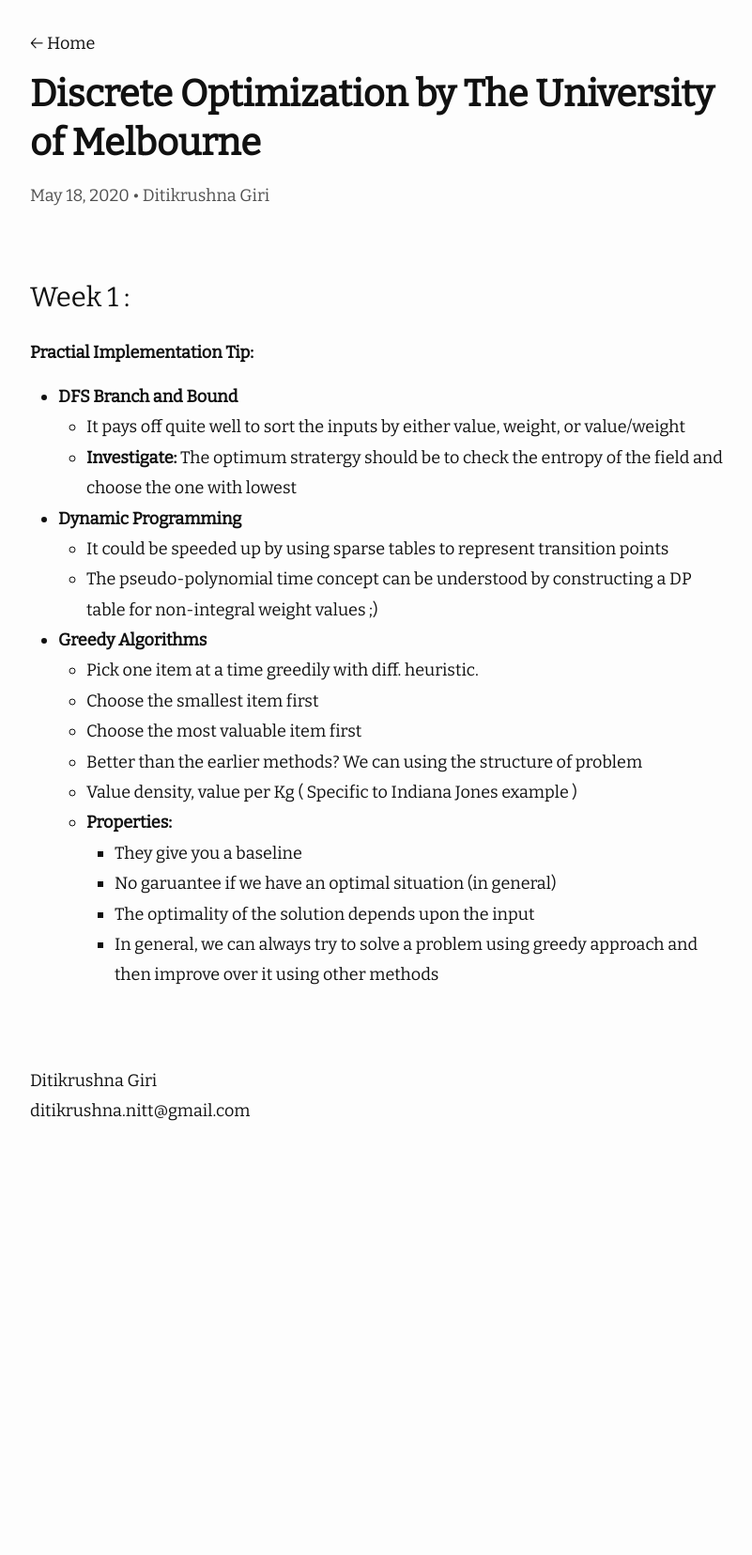
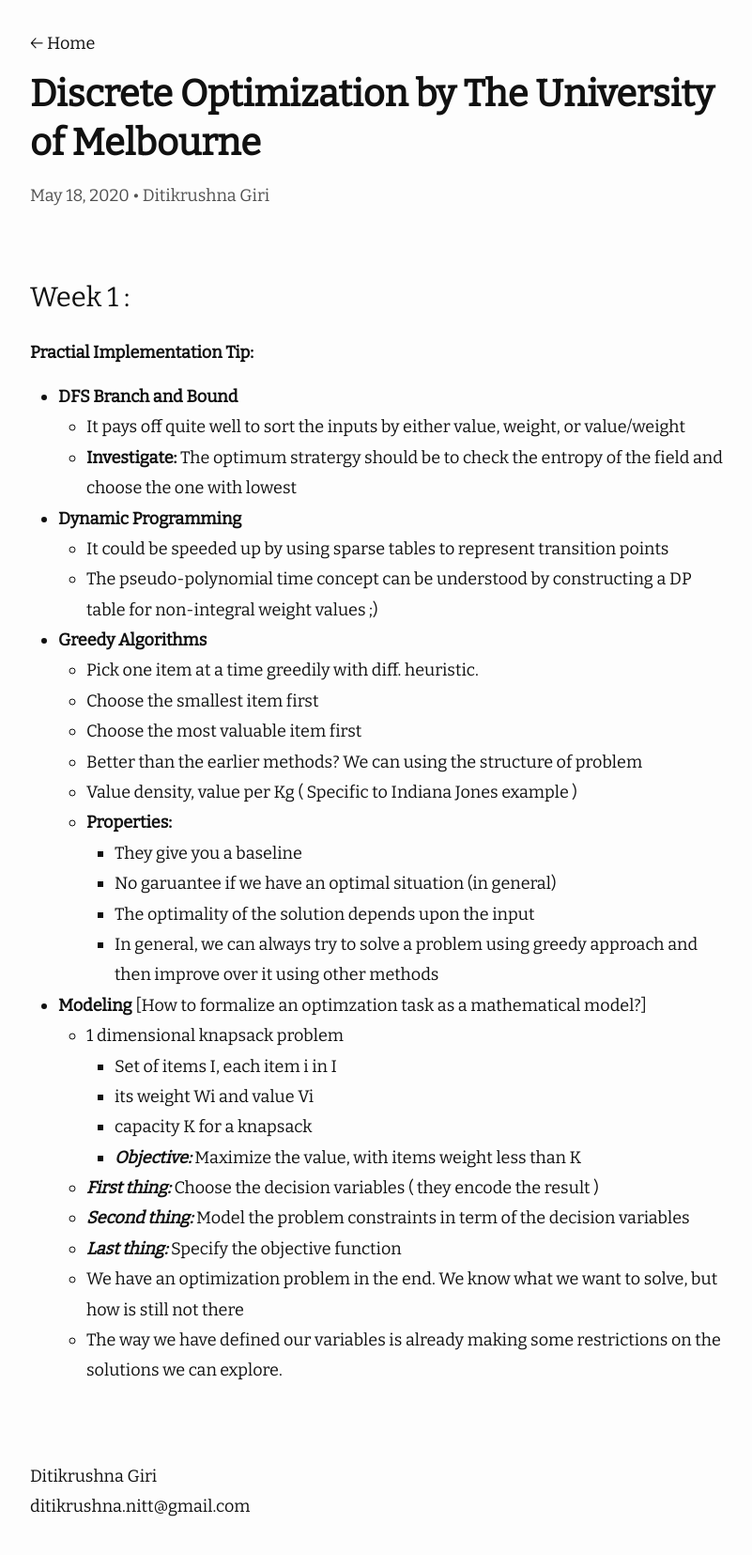
Before and after one commit to ditikrushna/eNotes, a Jekyll site: the page built from _posts/2020-05-18-Discrete Optimization by The University of Melbourne.md, in a window 1280 px wide. Shown: the whole page at 94% size, without its empty margins (238-1039 px from the left). Built offline with Jekyll 4.4.1, drawn with Linux system fonts in a browser that asks for light colours; nearby versions of some CDN libraries; before the commit the page ends 1234 px from its top, so only the background shows below that.

Commit message:
Update 2020-05-18-Discrete Optimization by The University of Melbourne.md

```diff
--- a/_posts/2020-05-18-Discrete Optimization by The University of Melbourne.md
+++ b/_posts/2020-05-18-Discrete Optimization by The University of Melbourne.md
@@ -25,3 +25,14 @@ author: "Ditikrushna Giri"
 		 - No garuantee if we have an optimal situation (in general)
 		 - The optimality of the solution depends upon the input
 		 - In general, we can always try to solve a problem using greedy approach and then improve over it using other methods
+ - **Modeling** [How to formalize an optimzation task as a mathematical model?]
+	 - 1 dimensional knapsack problem
+		 - Set of items I, each item i in I
+		 - its weight Wi and value Vi
+		 - capacity K for a knapsack
+		 - ***Objective:*** Maximize the value, with items weight less than K
+	- ***First thing:*** Choose the decision variables ( they encode the result )
+	- ***Second thing:*** Model the problem constraints in term of the decision variables
+	- ***Last thing:*** Specify the objective function
+	- We have an optimization problem in the end. We know what we want to solve, but how is still not there
+	- The way we have defined our variables is already making some restrictions on the solutions we can explore.
```
